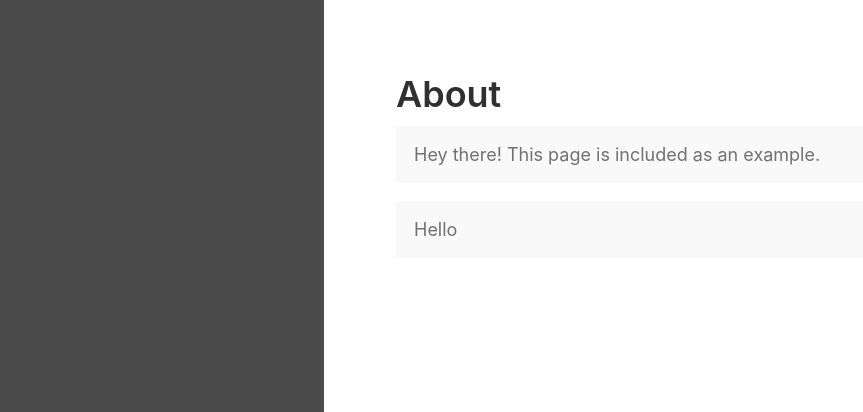
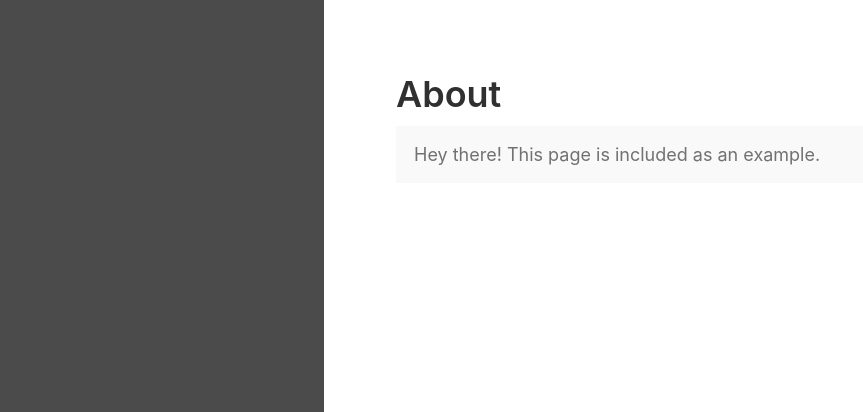
Before and after one commit to vpetrigo/vpetrigo.github.io, a Jekyll site: the page built from about.md, in a window 1280 px wide. Shown: the top 412 px of the page, without its empty margins (0-863 px from the left). Built offline with Jekyll 4.4.1, drawn with Linux system fonts in a browser that asks for light colours.

Commit message:
Update about.md

```diff
--- a/about.md
+++ b/about.md
@@ -6,7 +6,3 @@ title: About
 <p class="message">
   Hey there! This page is included as an example.
 </p>
-
-{% if jekyll.environment == "production" %}
-   <p class="message">Hello</p>
-{% endif %}
```
